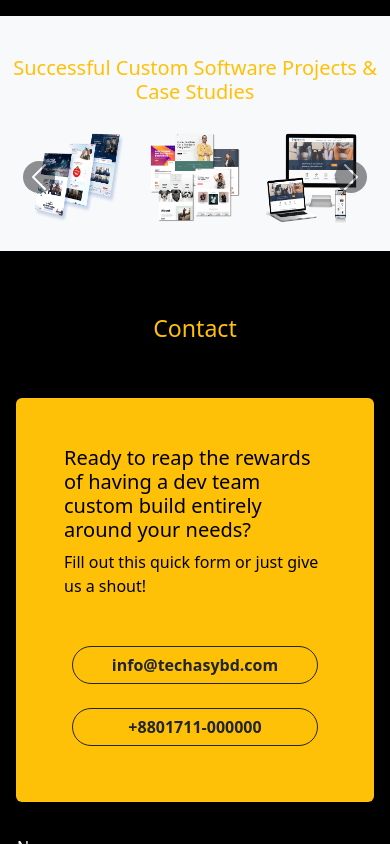
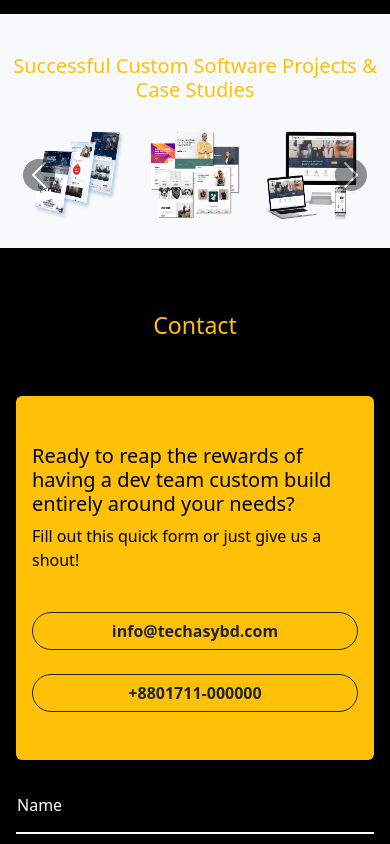
Before and after one commit to ShakhawatNaim/Techasy, a plain HTML site: page index.html in a window 390 px wide. Shown: the part 1827-2671 px from the top of the page. Drawn offline with nearby package versions, Linux system fonts and the light colour scheme.

Commit message:
initial commit

```diff
--- a/assets/css/style.css
+++ b/assets/css/style.css
@@ -19,7 +19,7 @@
 }
 @media (max-width: 500px) {
      .customise-service-font {
-        font-size: 8px;
+        font-size: 7px;
      }
 }
 /* carousel customization */
--- a/index.html
+++ b/index.html
@@ -378,8 +378,8 @@
       <div class="container-xl pt-3 pb-5 px-3">
         <h3 class="text-warning text-center py-5">Contact</h3>
         <div class="row align-items-center pb-3">
-          <div class="col-xl-4 col-lg-12">
-            <div class="bg-warning rounded p-5">
+          <div class="col-xl-4 col-md-6">
+            <div class="bg-warning rounded p-md-5 px-3 py-5">
               <h5 class="text-black">
                 Ready to reap the rewards of having a dev team custom build
                 entirely around your needs?
@@ -387,7 +387,7 @@
               <p class="text-black">
                 Fill out this quick form or just give us a shout!
               </p>
-              <div class="p-2">
+              <div class="p-md-2">
                 <a
                   class="btn btn-outline-dark fw-bold rounded-pill w-100 my-4"
                   href="mailto:info@techasybd.com"
@@ -403,7 +403,7 @@
               </div>
             </div>
           </div>
-          <div class="col-xl-8 col-lg-12 my-3">
+          <div class="col-xl-8 col-md-6 my-3">
             <form action="" class="customise-form ps-lg-5">
               <div class="form-floating mb-4">
                 <input
```
